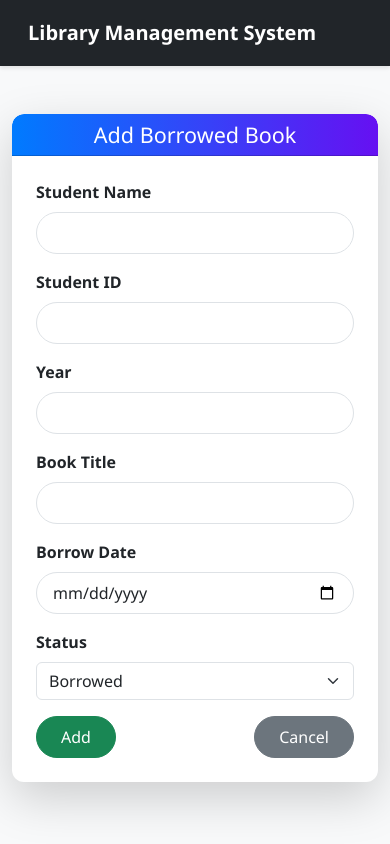
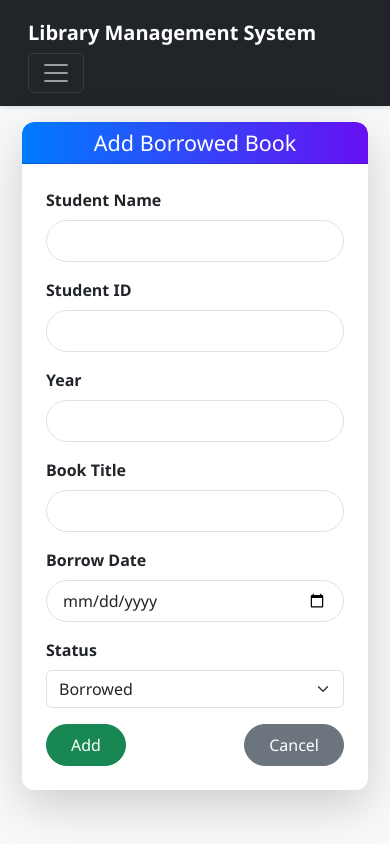
Before and after one commit to premkumar-akula/library_management_system, a Flask app: page /admin/add-borrowed-book in a window 390 px wide. Run offline with Flask 3, Linux system fonts and the light colour scheme; the visitor is signed in with stand-in values (Sample User, id 1).

Commit message:
Update add_borrowed_book.html

```diff
--- a/templates/add_borrowed_book.html
+++ b/templates/add_borrowed_book.html
@@ -2,24 +2,52 @@
 <html>
 <head>
     <title>Add Borrowed Book</title>
+    <meta name="viewport" content="width=device-width, initial-scale=1">
     <link href="https://cdn.jsdelivr.net/npm/bootstrap@5.3.0/dist/css/bootstrap.min.css" rel="stylesheet">
     <link rel="stylesheet" href="{{ url_for('static', filename='css/style.css') }}">
+    <style>
+        /* Mobile responsive fixes */
+        @media (max-width: 768px) {
+            .container.mt-5 {
+                margin-top: 1rem !important;
+            }
+            .card {
+                width: 100% !important;
+                margin: 0 10px;
+            }
+        }
+    </style>
 </head>
 <body class="bg-light" style="background: #f7f9fc;">
 
-<!-- Navbar -->
+<!-- Fixed Navbar with Mobile Toggle -->
 <nav class="navbar navbar-expand-lg navbar-dark bg-dark">
   <div class="container">
-    <!-- <a class="navbar-brand" href="/admin/books">Library Management</a> -->
-     <a class="navbar-brand" href="{{ url_for('index') }}">Library Management System</a>
-    <div class="collapse navbar-collapse">
+    <a class="navbar-brand" href="{{ url_for('index') }}">Library Management System</a>
+
+    <!-- Mobile toggle button -->
+    <button class="navbar-toggler" type="button" data-bs-toggle="collapse" data-bs-target="#navbarNav">
+      <span class="navbar-toggler-icon"></span>
+    </button>
+
+    <!-- Navbar links -->
+    <div class="collapse navbar-collapse" id="navbarNav">
       <ul class="navbar-nav ms-auto">
-        <li class="nav-item"><a class="nav-link" href="/admin/books">Books</a></li>
-        <li class="nav-item"><a class="nav-link" href="/admin/add-book">Add Book</a></li>
-        <li class="nav-item"><a class="nav-link active" href="/admin/borrowed-books">Borrowed Books</a></li>
-         <li class="nav-item">
-  	<li class="nav-item"><a class="nav-link" href="/admin/categories">Categories</a></li>
-       </li>
+        <li class="nav-item">
+          <a class="nav-link" href="/admin/books">Books</a>
+        </li>
+        <li class="nav-item">
+          <a class="nav-link" href="/admin/add-book">Add Book</a>
+        </li>
+        <li class="nav-item">
+          <a class="nav-link active" href="/admin/borrowed-books">Borrowed Books</a>
+        </li>
+        <li class="nav-item">
+          <a class="nav-link" href="/admin/categories">Categories</a>
+        </li>
+        <li class="nav-item">
+          <a class="nav-link" href="{{ url_for('logout') }}">Logout</a>
+        </li>
       </ul>
     </div>
   </div>
@@ -68,5 +96,8 @@
     </div>
 </div>
 
+<!-- Bootstrap JS for mobile toggle -->
+<script src="https://cdn.jsdelivr.net/npm/bootstrap@5.3.0/dist/js/bootstrap.bundle.min.js"></script>
+
 </body>
 </html>
```
